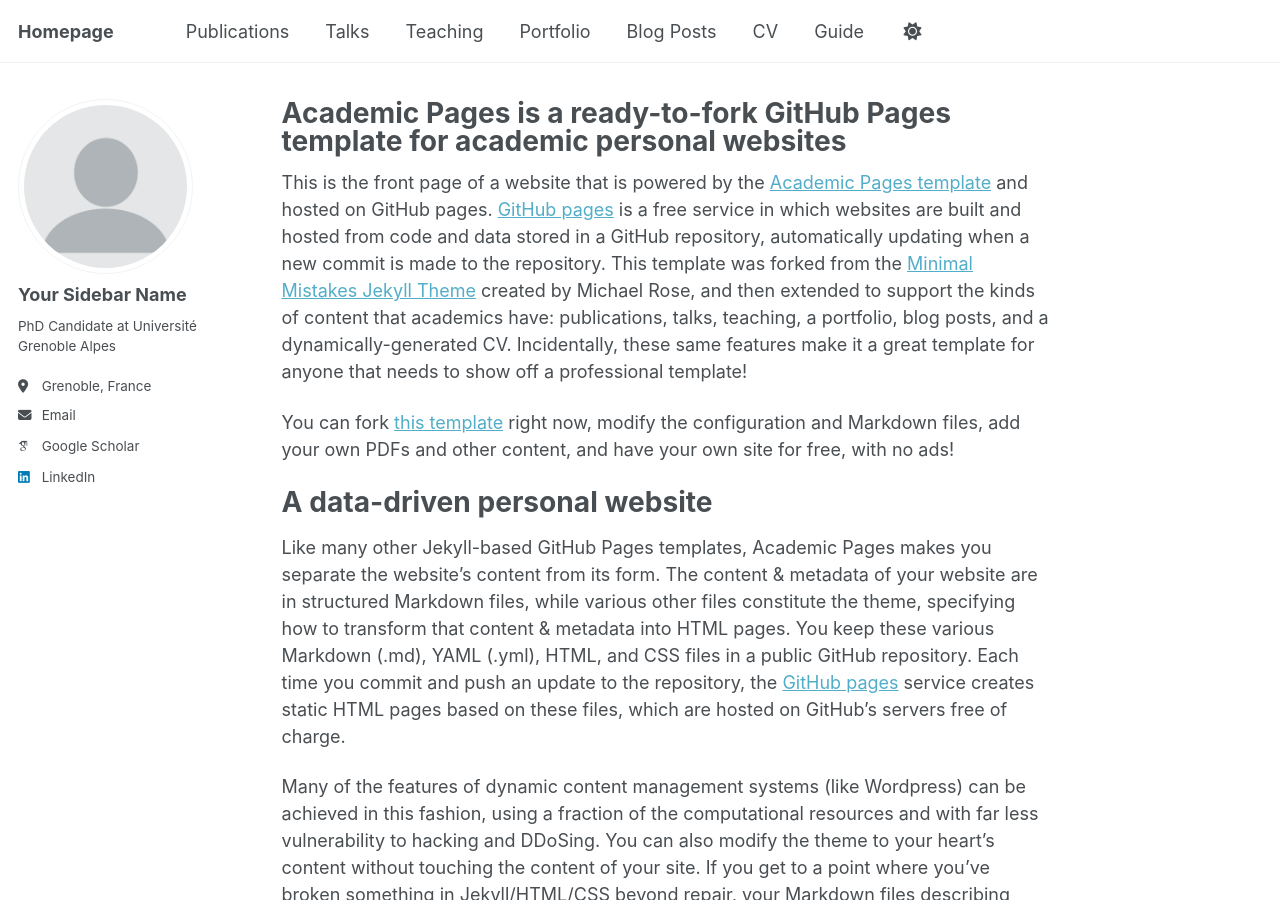
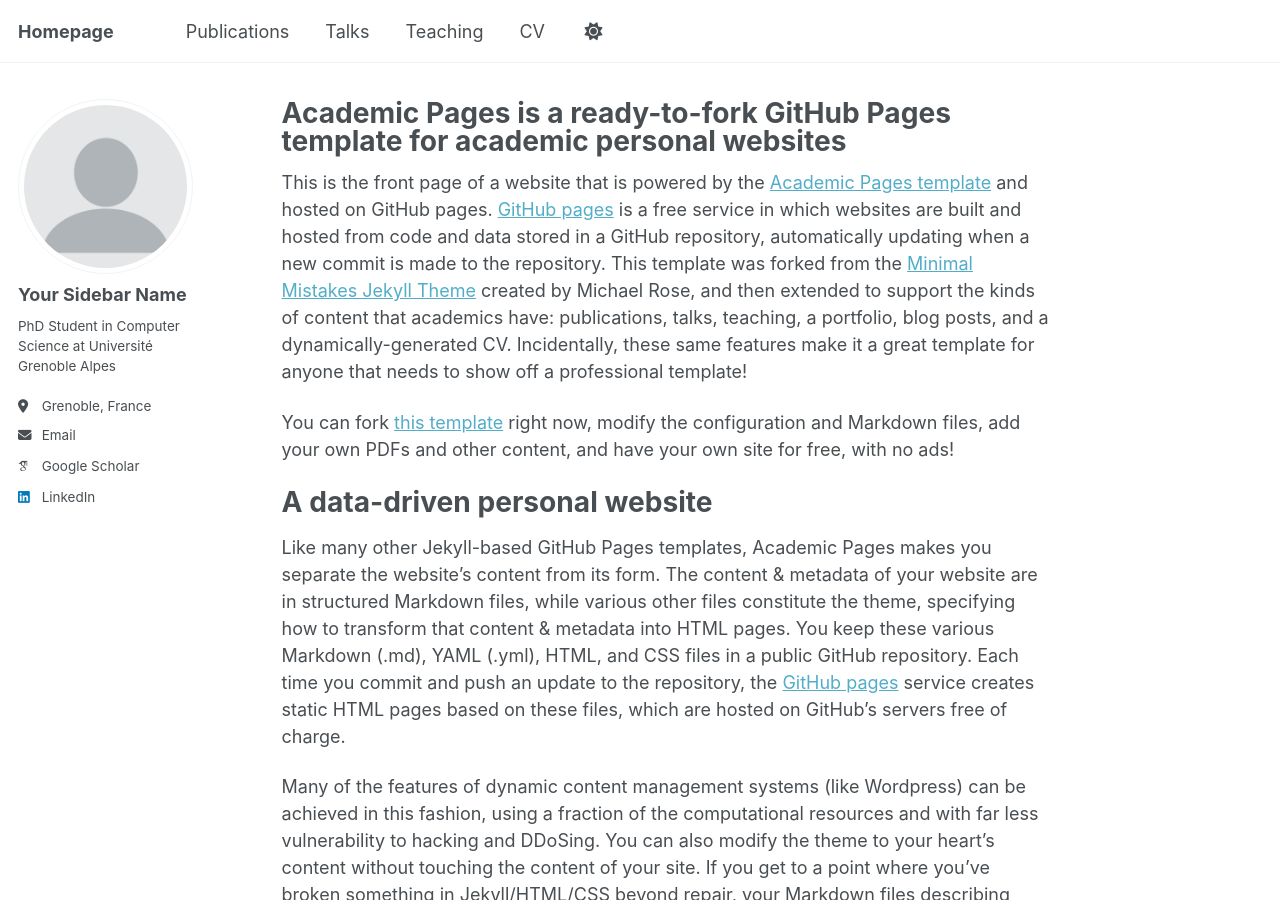
Before and after one commit to djamelrassem/djamelrassem.github.io, a Jekyll site: the page built from _pages/about.md, in a window 1280 px wide and 900 px high. Built offline with Jekyll 4.4.1, drawn with Linux system fonts in a browser that asks for light colours; some web fonts are replaced; a script that is not in the unit is left out.

Commit message:
removing navbar items

```diff
--- a/_config.yml
+++ b/_config.yml
@@ -25,7 +25,7 @@
   avatar           : "profile.png"
   name             : "Your Sidebar Name"
   pronouns         : # example: "she/her"
-  bio              : "PhD Candidate at Université Grenoble Alpes"
+  bio              : "PhD Student in Computer Science at Université Grenoble Alpes"
   location         : "Grenoble, France"
   # employer         : "Red Brick University"
   uri              : # URL
```
Also changed, not shown: _data/navigation.yml (+6 -6 lines).
